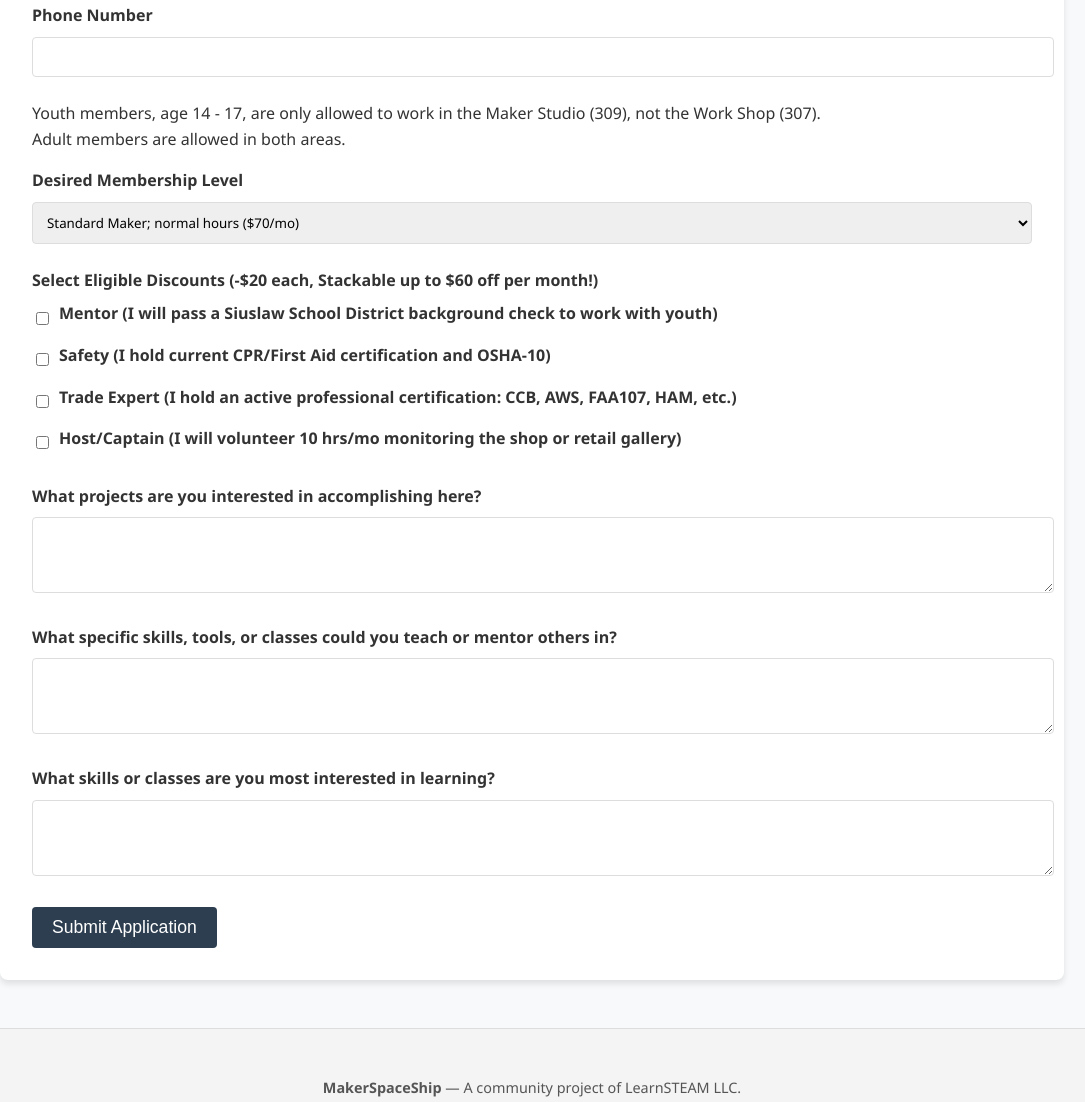
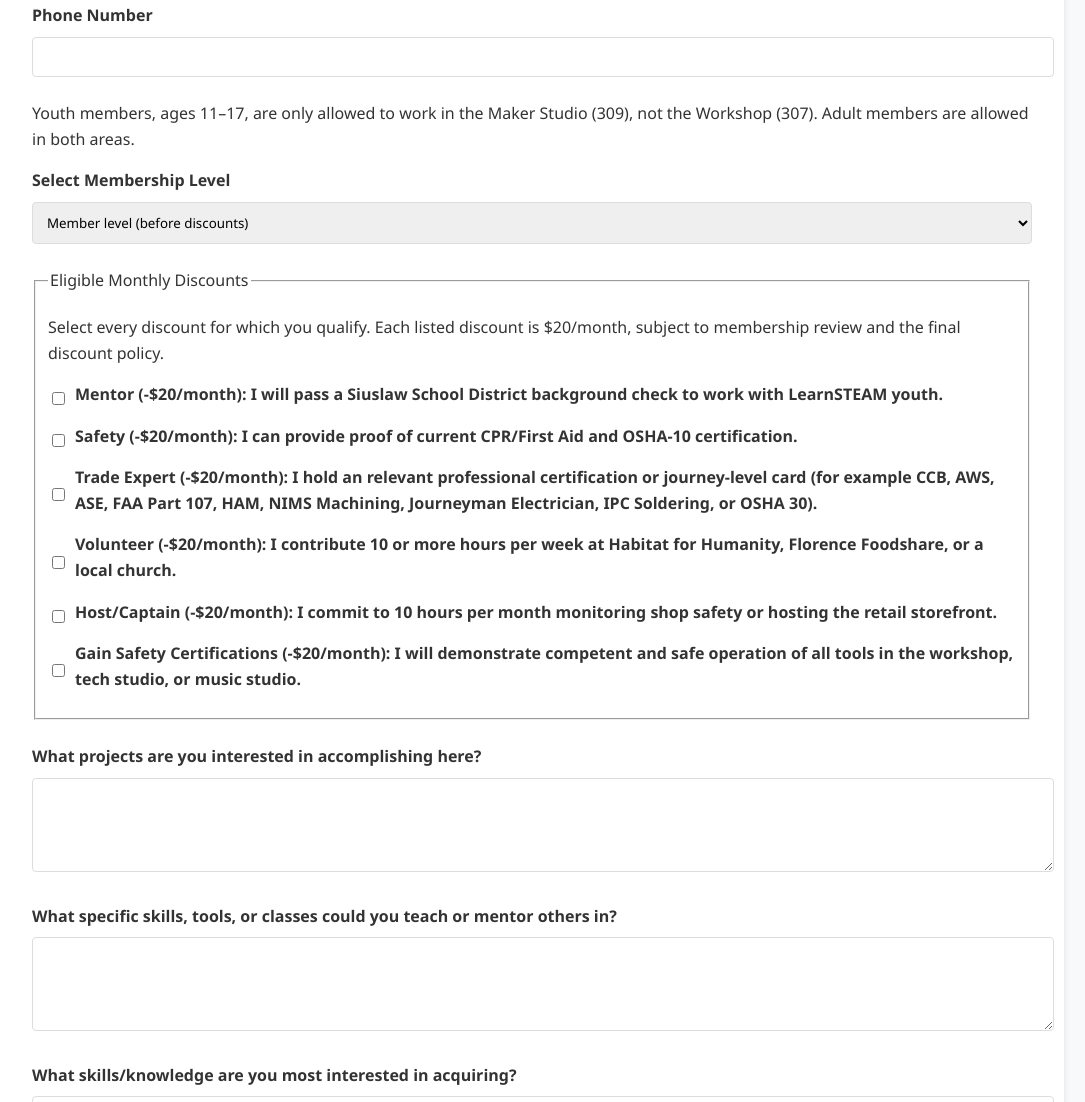
Before and after one commit to howdyband/MakerSpaceShip, a plain HTML site: page apply.htm in a window 1280 px wide. Shown: the part 553-1655 px from the top of the page, without its empty margins (108-1193 px from the left). Drawn offline with Linux system fonts and the light colour scheme.

Commit message:
Update apply.htm with connect to MMS G sheet

```diff
--- a/apply.htm
+++ b/apply.htm
@@ -1,97 +1,307 @@
 <!DOCTYPE html>
+
 <html lang="en">
+
 <head>
+
   <meta charset="UTF-8">
+
+  <meta name="viewport" content="width=device-width, initial-scale=1">
+
   <title>Membership Application | MakerSpaceShip</title>
+
   <link rel="stylesheet" href="style.css">
+
 </head>
+
 <body>
 
   <div class="container">
+
     <header>
+
       <h1>MakerSpace Membership Application</h1>
-      <p class="hero-subtitle">Tell us what you want to build, and what you can teach.</p>
-<p><a href="release.htm">Required Liability Waiver</a> </p>
+
+      <p class="hero-subtitle">Stacked discounts reduce membership to no lower than $10 per month</p>
+
+      <p><a href="release.htm">Required Liability Waiver</a></p>
+
     </header>
 
     <main>
-      <form action="#" method="POST">
 
-        <div class="form-group">
-          <label for="fullName">Full Name</label>
-          <input type="text" id="fullName" name="fullName" required>
+      <form
+
+        action="https://script.google.com/macros/s/AKfycbylc7V_4DVYnfm1u8jin4ebGziKRVNnl6r5xLF1PxVVOMZ5eK4N_MVkvmIsc1JdwVyV/exec"
+
+        method="POST"
+
+        accept-charset="UTF-8">
+
+        <!-- Spam protection: leave this hidden field blank. -->
+
+        <div class="form-group" aria-hidden="true"
+
+             style="position:absolute;left:-10000px;width:1px;height:1px;overflow:hidden;">
+
+          <label for="website">Leave this field blank</label>
+
+          <input type="text" id="website" name="website"
+
+                 tabindex="-1" autocomplete="off">
+
         </div>
 
         <div class="form-group">
-          <label for="email">Email Address</label>
-          <input type="email" id="email" name="email" required>
+
+          <label for="fullName">Full Name</label>
+
+          <input type="text" id="fullName" name="fullName"
+
+                 autocomplete="name" required>
+
         </div>
 
         <div class="form-group">
-          <label for="phone">Phone Number</label>
-          <input type="tel" id="phone" name="phone" required>
-        </div>
-<p>
-Youth members, age 14 - 17, are only allowed to work in the Maker Studio (309), not the Work Shop (307). <br>Adult members are allowed in both areas.
-</p>
-        <div class="form-group">
-          <label for="level">Desired Membership Level</label>
-          <select id="level" name="level">
-            <option value="standard">Standard Maker; normal hours ($70/mo)</option>
-            <option value="advanced">Advanced Maker; 24/7 Access ($90/mo - requires sponsor/vetting)</option>
-<option value="youth">Youth ages 14 to 17; rigorous safety tests ($20/mo)
-          </select>
+
+          <label for="email">Email Address</label>
+
+          <input type="email" id="email" name="email"
+
+                 autocomplete="email" required>
+
         </div>
 
         <div class="form-group">
-          <label>Select Eligible Discounts (-$20 each, Stackable up to $60 off per month!)</label>
+
+          <label for="phone">Phone Number</label>
+
+          <input type="tel" id="phone" name="phone"
+
+                 autocomplete="tel" required>
+
+        </div>
+
+        <p>
+
+          Youth members, ages 11–17, are only allowed to work in the
+
+          Maker Studio (309), not the Workshop (307).
+
+          Adult members are allowed in both areas.
+
+        </p>
+
+        <div class="form-group">
+
+          <label for="level">Select Membership Level</label>
+
+          <select id="level" name="level" required>
+
+            <option value="">Member level (before discounts)</option>
+
+            <option value="standard">
+
+              Standard Community Maker -- regular managed hours ($90/month)
+
+            </option>
+
+            <option value="trusted">
+
+              Trusted Maker -- 24/7 access ($120/month; requires sponsor endorsement)
+
+            </option>
+
+            <option value="youth">
+
+              Youth -- ages 11–17; rigorous safety tests ($20/month)
+
+            </option>
+
+            <option value="learnsteam">
+
+              LearnSTEAM Alternative School member (free)
+
+            </option>
+
+          </select>
+
+        </div>
+
+        <fieldset class="form-group">
+
+          <legend>Eligible Monthly Discounts</legend>
+
+          <p>
+
+            Select every discount for which you qualify. Each listed
+
+            discount is $20/month, subject to membership review and
+
+            the final discount policy.
+
+          </p>
+
           <div class="checkbox-group">
-            <input type="checkbox" id="discMentor" name="discMentor">
-            <label for="discMentor">Mentor (I will pass a Siuslaw School District background check to work with youth)</label>
+
+            <input type="checkbox" id="discMentor"
+
+                   name="discounts" value="Mentor">
+
+            <label for="discMentor">
+
+              Mentor (-$20/month): I will pass a Siuslaw School District
+
+              background check to work with LearnSTEAM youth.
+
+            </label>
+
           </div>
+
           <div class="checkbox-group">
-            <input type="checkbox" id="discSafety" name="discSafety">
-            <label for="discSafety">Safety (I hold current CPR/First Aid certification and OSHA-10)</label>
+
+            <input type="checkbox" id="discSafety"
+
+                   name="discounts" value="Safety">
+
+            <label for="discSafety">
+
+              Safety (-$20/month): I can provide proof of current
+
+              CPR/First Aid and OSHA-10 certification.
+
+            </label>
+
           </div>
+
           <div class="checkbox-group">
-            <input type="checkbox" id="discTrade" name="discTrade">
-            <label for="discTrade">Trade Expert (I hold an active professional certification: CCB, AWS, FAA107, HAM, etc.)</label>
+
+            <input type="checkbox" id="discTrade"
+
+                   name="discounts" value="Trade Expert">
+
+            <label for="discTrade">
+
+              Trade Expert (-$20/month): I hold an relevant professional
+
+              certification or journey-level card
+
+              (for example CCB, AWS, ASE, FAA Part 107, HAM, NIMS Machining,
+
+              Journeyman Electrician, IPC Soldering, or OSHA 30).
+
+            </label>
+
           </div>
+
           <div class="checkbox-group">
-            <input type="checkbox" id="discHost" name="discHost">
-            <label for="discHost">Host/Captain (I will volunteer 10 hrs/mo monitoring the shop or retail gallery)</label>
+
+            <input type="checkbox" id="discVolunteer"
+
+                   name="discounts" value="Volunteer">
+
+            <label for="discVolunteer">
+
+              Volunteer (-$20/month): I contribute 10 or more hours per
+
+              week at Habitat for Humanity, Florence Foodshare,
+
+              or a local church.
+
+            </label>
+
           </div>
+
+          <div class="checkbox-group">
+
+            <input type="checkbox" id="discHost"
+
+                   name="discounts" value="Host/Captain">
+
+            <label for="discHost">
+
+              Host/Captain (-$20/month): I commit to 10 hours per month
+
+              monitoring shop safety or hosting the retail storefront.
+
+            </label>
+
+          </div>
+
+          <div class="checkbox-group">
+
+            <input type="checkbox" id="discSafetySkills"
+
+                   name="discounts" value="Gain Safety Certifications">
+
+            <label for="discSafetySkills">
+
+              Gain Safety Certifications (-$20/month): I will demonstrate
+
+              competent and safe operation of all tools in the workshop,
+
+              tech studio, or music studio.
+
+            </label>
+
+          </div>
+
+        </fieldset>
+
+        <div class="form-group">
+
+          <label for="goals">
+
+            What projects are you interested in accomplishing here?
+
+          </label>
+
+          <textarea id="goals" name="goals" rows="4" required></textarea>
+
         </div>
 
         <div class="form-group">
-          <label for="goals">What projects are you interested in accomplishing here?</label>
-          <textarea id="goals" name="goals" rows="3" required></textarea>
+
+          <label for="teach">
+
+            What specific skills, tools, or classes could you teach
+
+            or mentor others in?
+
+          </label>
+
+          <textarea id="teach" name="teach" rows="4" required></textarea>
+
         </div>
 
         <div class="form-group">
-          <label for="teach">What specific skills, tools, or classes could you teach or mentor others in?</label>
-          <textarea id="teach" name="teach" rows="3" required></textarea>
+
+          <label for="learn">
+
+            What skills/knowledge are you most interested in acquiring?
+
+          </label>
+
+          <textarea id="learn" name="learn" rows="4" required></textarea>
+
         </div>
 
-        <div class="form-group">
-          <label for="learn">What skills or classes are you most interested in learning?</label>
-          <textarea id="learn" name="learn" rows="3" required></textarea>
-        </div>
+        <p>
 
-        <button type="submit">Submit Application</button>
+          <button type="submit">Submit Application</button>
+
+        </p>
+
       </form>
+
     </main>
-  </div>
-    </main>
+
   </div>
 
-  <!-- Link to the dynamic navigation menu -->
   <script src="header.js"></script>
-  <!-- Link to the dynamic footer -->
+
   <script src="footer.js"></script>
-</body>
-</html>
-
 
 </body>
+
 </html>
```
